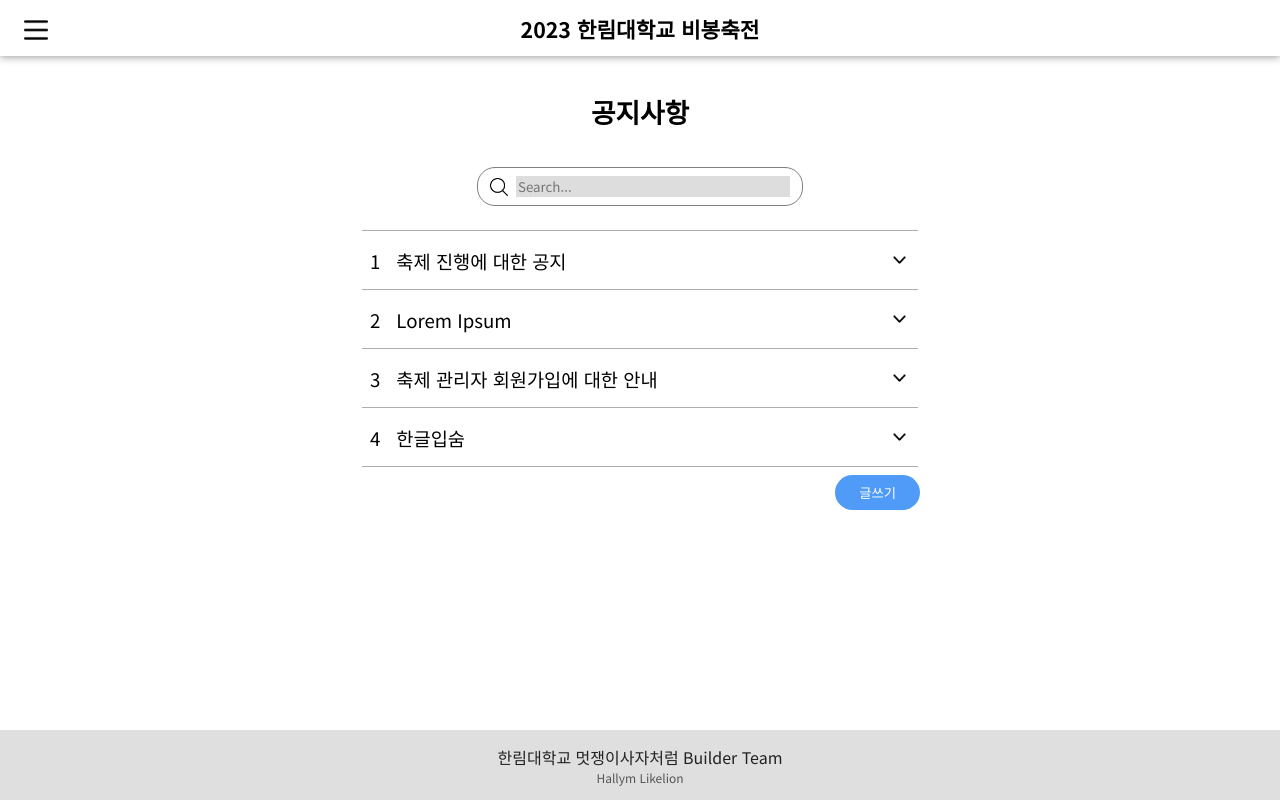
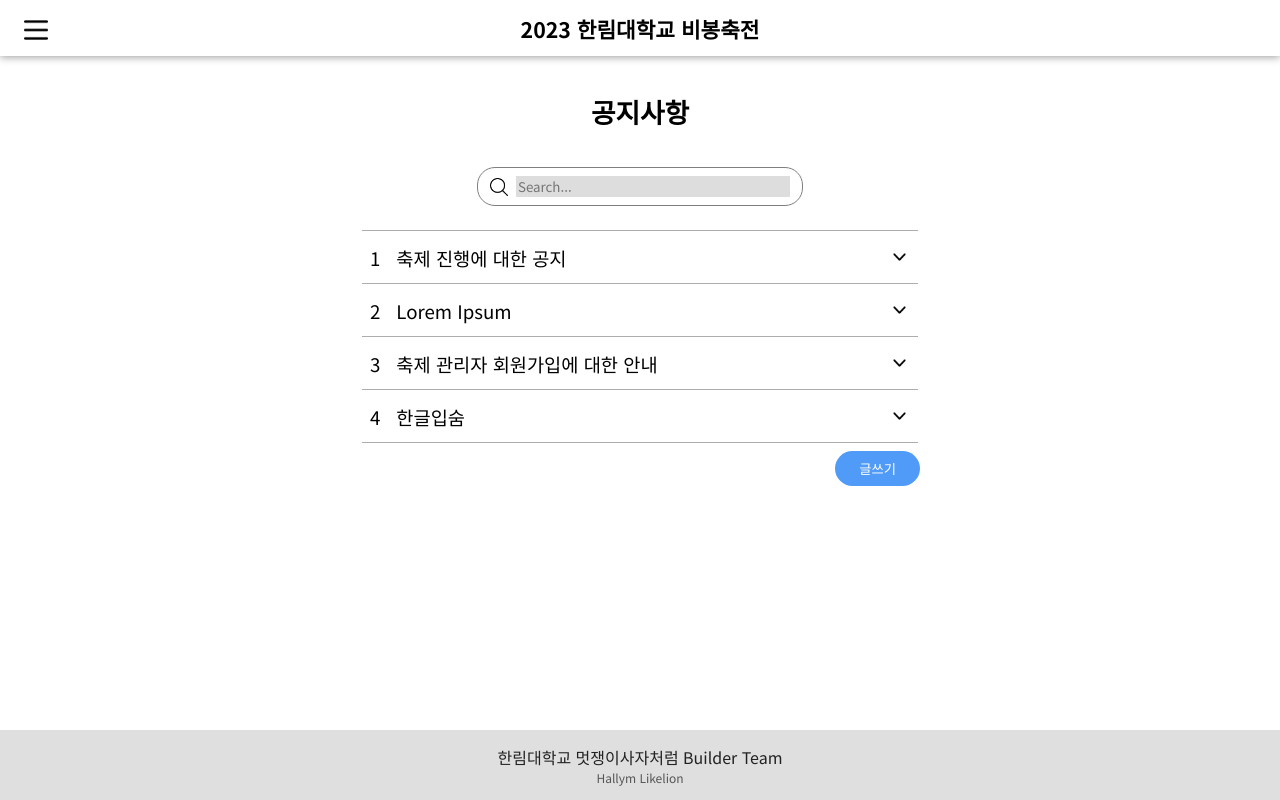
Before and after one commit to Hallym-LIKELION/HallymFestival2023-Frontend, a Vue app: page /announcement in a window 1280 px wide. Built offline with nearby package versions, Linux system fonts and the light colour scheme.

Commit message:
feat: 공지사항 디자인 크기 조정

```diff
--- a/src/components/FoldingArticle.vue
+++ b/src/components/FoldingArticle.vue
@@ -80,7 +80,7 @@ export default {
 
 .header {
   width: 100%;
-  height: 42px;
+  height: 36px;
   margin: 8px 0;
   display: flex;
   justify-content: space-between;
@@ -117,7 +117,7 @@ export default {
 
 .content {
   margin: 0 28px;
-  font-size: 11pt;
+  font-size: 12pt;
 }
 
 .hidden {
```
